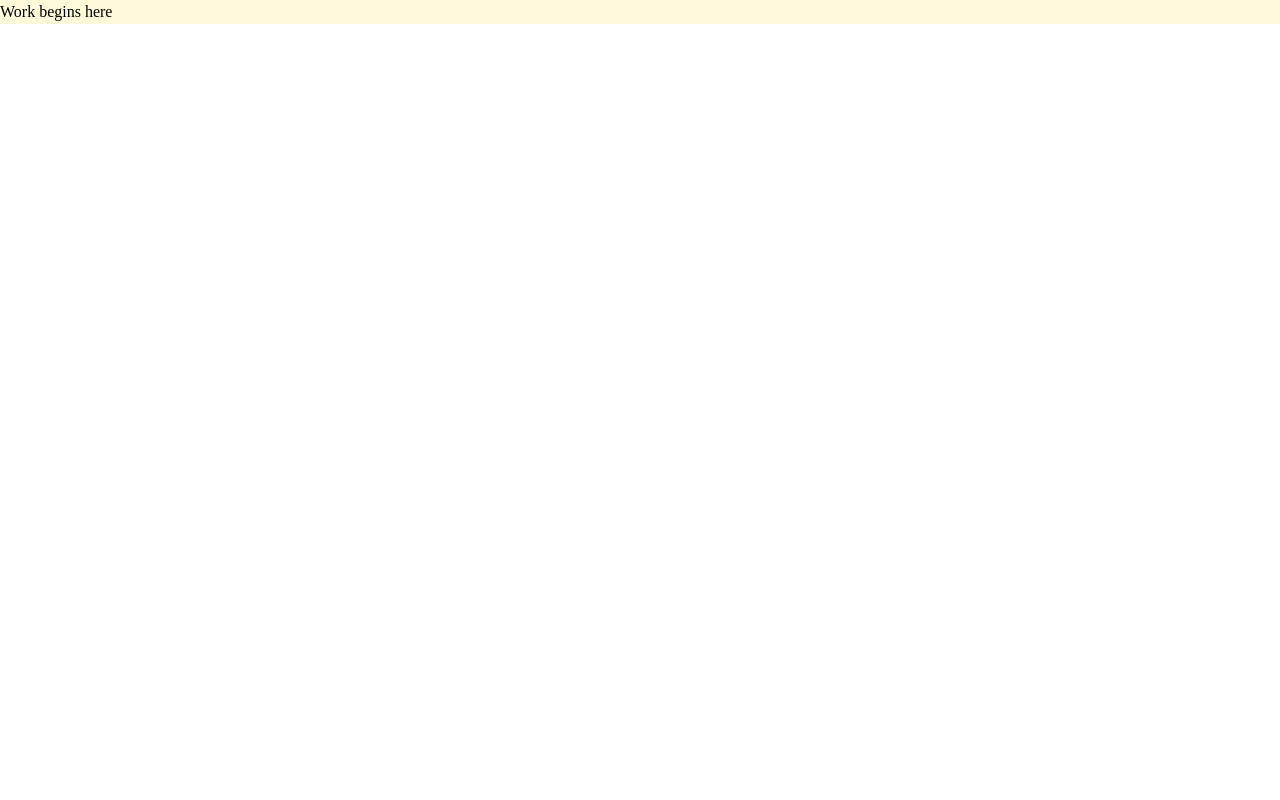
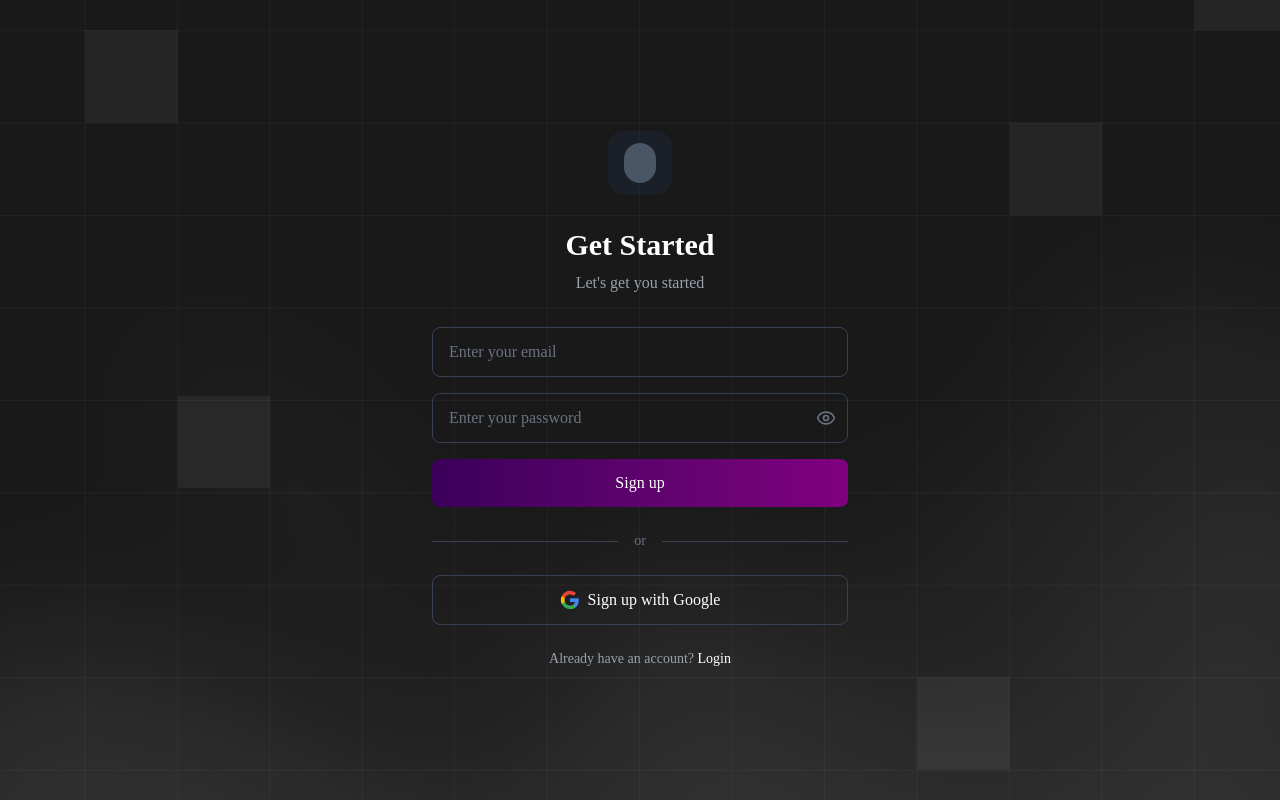
Before and after one commit to SafeVault/adam-frontend, a React (Vite) app: page / in a window 1280 px wide. Built offline with nearby package versions, Linux system fonts and the light colour scheme; a web font is replaced by a local one.

Commit message:
Enhance application structure by adding SignupPage component, integrating React Router for navigation, and updating dependencies in package.json and package-lock.json.

```diff
--- a/package.json
+++ b/package.json
@@ -11,8 +11,10 @@
   },
   "dependencies": {
     "@tailwindcss/vite": "^4.0.14",
+    "lucide-react": "^0.483.0",
     "react": "^19.0.0",
-    "react-dom": "^19.0.0"
+    "react-dom": "^19.0.0",
+    "react-router-dom": "^7.4.0"
   },
   "devDependencies": {
     "@eslint/js": "^9.21.0",
--- a/src/App.tsx
+++ b/src/App.tsx
@@ -1,7 +1,17 @@
+import { BrowserRouter as Router, Routes, Route } from "react-router-dom"
 import "./App.css";
+import SignupPage from "./components/SignupPage";
 
 function App() {
-  return <div className=" bg-adam-yellow-50">Work begins here</div>;
+  return (
+    <Router>
+      <Routes>
+        <Route path="/signup" element={<SignupPage />} />
+        {/* Add other routes as needed */}
+        <Route path="/" element={<SignupPage />} /> {/* For demo purposes */}
+      </Routes>
+    </Router>
+  );
 }
 
 export default App;
--- /dev/null
+++ b/src/components/SignupPage.tsx
@@ -0,0 +1,116 @@
+"use client";
+
+import type React from "react";
+
+import { useState } from "react";
+import { Eye, EyeOff } from "lucide-react";
+
+export default function SignupPage() {
+  const [showPassword, setShowPassword] = useState(false);
+  const [email, setEmail] = useState("");
+  const [password, setPassword] = useState("");
+
+  const togglePasswordVisibility = () => {
+    setShowPassword(!showPassword);
+  };
+
+  const handleSubmit = (e: React.FormEvent) => {
+    e.preventDefault();
+    // Handle signup logic here
+    console.log({ email, password });
+  };
+
+  return (
+    <div className="flex min-h-screen w-full flex-col items-center justify-center bg-adam-black-50 bg-[url('/src/assets/grid.svg')] bg-cover bg-center">
+      <div className="w-full max-w-md px-4">
+        <div className="mb-8 flex justify-center">
+          <div className="flex h-16 w-16 items-center justify-center rounded-2xl bg-gray-800/50 p-4">
+            <div className="h-10 w-10 rounded-full bg-gray-600"></div>
+          </div>
+        </div>
+
+        <h1 className="mb-2 text-center text-3xl font-bold text-white">
+          Get Started
+        </h1>
+        <p className="mb-8 text-center text-gray-400">Let's get you started</p>
+
+        <form onSubmit={handleSubmit} className="space-y-4">
+          <div>
+            <input
+              type="email"
+              placeholder="Enter your email"
+              className="w-full rounded-lg border border-gray-700 bg-transparent px-4 py-3 text-white placeholder-gray-500 focus:border-purple-600 focus:outline-none"
+              value={email}
+              onChange={(e) => setEmail(e.target.value)}
+              required
+            />
+          </div>
+
+          <div className="relative">
+            <input
+              type={showPassword ? "text" : "password"}
+              placeholder="Enter your password"
+              className="w-full rounded-lg border border-gray-700 bg-transparent px-4 py-3 text-white placeholder-gray-500 focus:border-purple-600 focus:outline-none"
+              value={password}
+              onChange={(e) => setPassword(e.target.value)}
+              required
+            />
+            <button
+              type="button"
+              className="absolute right-3 top-1/2 -translate-y-1/2 text-gray-500"
+              onClick={togglePasswordVisibility}
+            >
+              {showPassword ? <EyeOff size={20} /> : <Eye size={20} />}
+            </button>
+          </div>
+
+          <button
+            type="submit"
+            className="w-full rounded-lg bg-gradient-to-r from-[#3C005A] to-[#800080] py-3 font-medium text-white transition-colors cursor-pointer"
+          >
+            Sign up
+          </button>
+        </form>
+
+        <div className="my-6 flex items-center">
+          <div className="flex-1 border-t border-gray-700"></div>
+          <span className="mx-4 text-sm text-gray-500">or</span>
+          <div className="flex-1 border-t border-gray-700"></div>
+        </div>
+
+        <button
+          type="button"
+          className="flex w-full items-center justify-center rounded-lg border border-gray-700 bg-transparent py-3 text-white transition-colors hover:bg-gray-800 cursor-pointer"
+        >
+          <svg className="mr-2 h-5 w-5" viewBox="0 0 24 24">
+            <path
+              d="M22.56 12.25c0-.78-.07-1.53-.2-2.25H12v4.26h5.92c-.26 1.37-1.04 2.53-2.21 3.31v2.77h3.57c2.08-1.92 3.28-4.74 3.28-8.09z"
+              fill="#4285F4"
+            />
+            <path
+              d="M12 23c2.97 0 5.46-.98 7.28-2.66l-3.57-2.77c-.98.66-2.23 1.06-3.71 1.06-2.86 0-5.29-1.93-6.16-4.53H2.18v2.84C3.99 20.53 7.7 23 12 23z"
+              fill="#34A853"
+            />
+            <path
+              d="M5.84 14.09c-.22-.66-.35-1.36-.35-2.09s.13-1.43.35-2.09V7.07H2.18C1.43 8.55 1 10.22 1 12s.43 3.45 1.18 4.93l2.85-2.22.81-.62z"
+              fill="#FBBC05"
+            />
+            <path
+              d="M12 5.38c1.62 0 3.06.56 4.21 1.64l3.15-3.15C17.45 2.09 14.97 1 12 1 7.7 1 3.99 3.47 2.18 7.07l3.66 2.84c.87-2.6 3.3-4.53 6.16-4.53z"
+              fill="#EA4335"
+            />
+            <path d="M1 1h22v22H1z" fill="none" />
+          </svg>
+          Sign up with Google
+        </button>
+
+        <p className="mt-6 text-center text-sm text-gray-400">
+          Already have an account?{" "}
+          <a href="/login" className="text-white hover:underline">
+            Login
+          </a>
+        </p>
+      </div>
+    </div>
+  );
+}
```
Also changed, not shown: src/assets/grid.svg (added), 1 other file (tests, documents, lock files or other folders).
